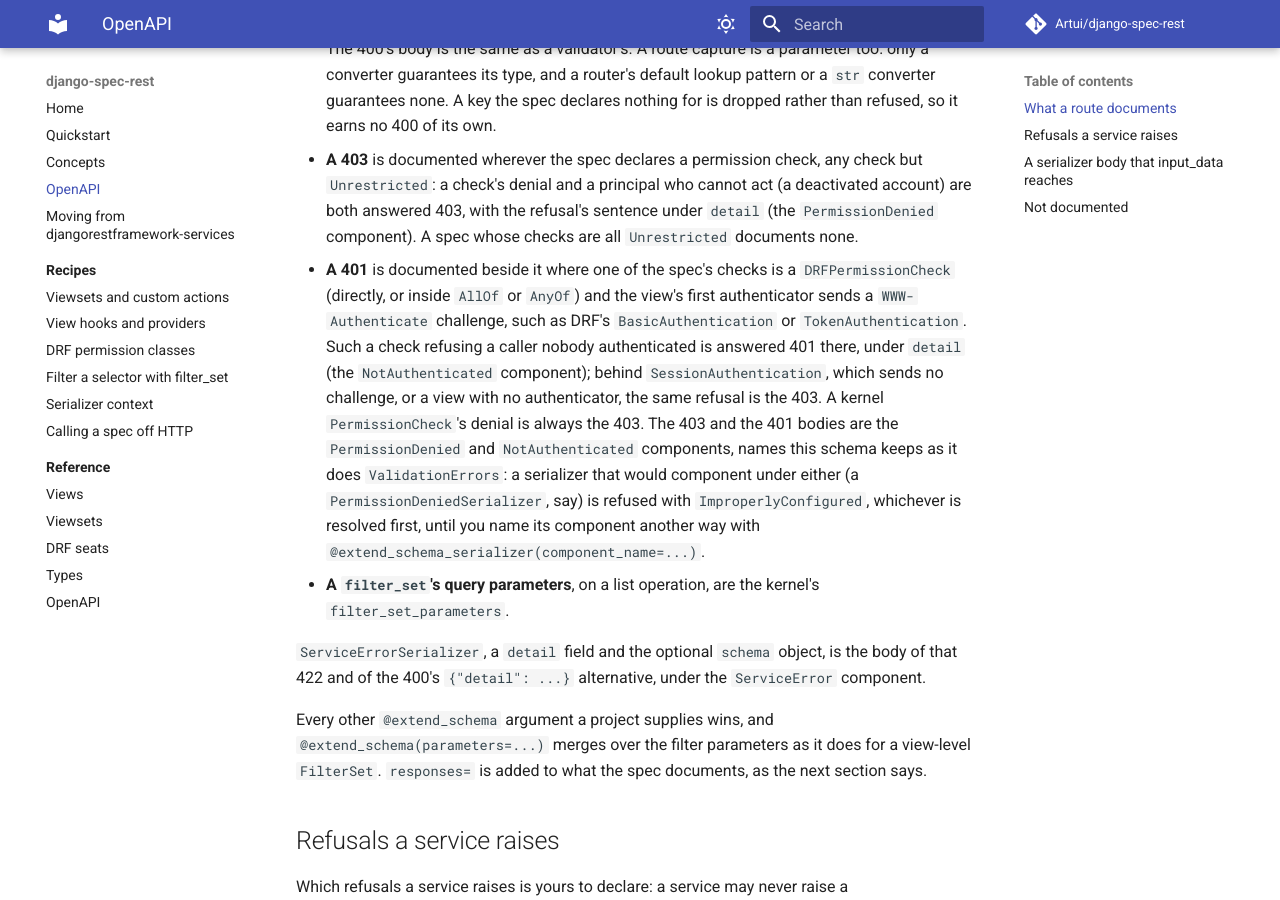
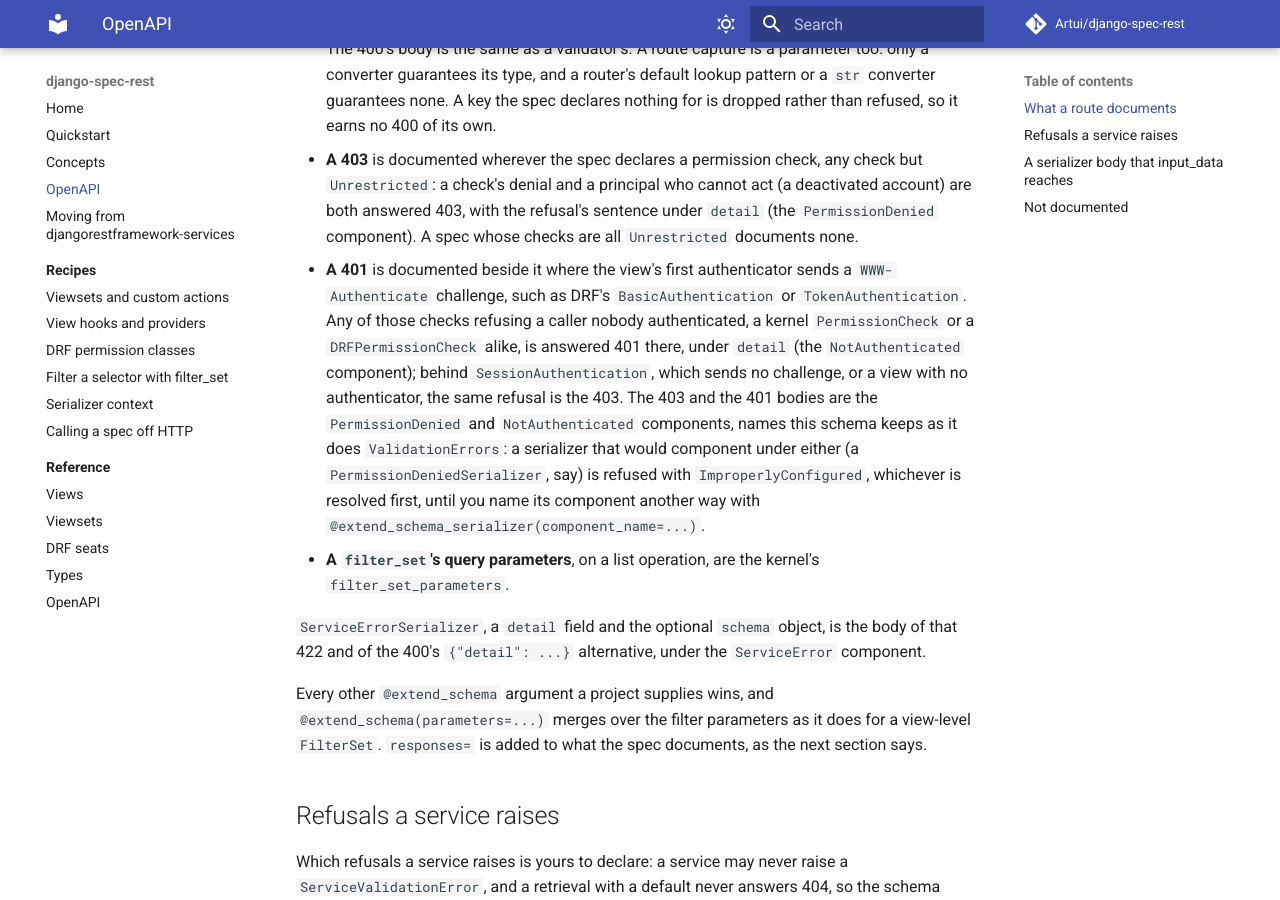
Before and after one commit to Artui/django-spec-rest, an MkDocs documentation site: the page built from docs/openapi.md, in a window 1280 px wide and 900 px high, scrolled down 1946 px. Built offline with MkDocs 1.6.1 and Material for MkDocs 9.7.7, drawn with Linux system fonts in a browser that asks for light colours; comment, search, counter and statistics services are not loaded.

Commit message:
Document a kernel check's 401 behind a challenging authenticator
A kernel PermissionCheck refusing a caller nobody authenticated is now
answered 401 where the view's first authenticator sends a challenge, as an
adapted DRF class's refusal is. The schema documents that 401 on every
operation whose spec declares a check other than Unrestricted, under the same
authenticator condition, where it took a DRFPermissionCheck among the checks.

Co-Authored-By: Claude Opus 5.5 <noreply@anthropic.com>

```diff
--- a/docs/openapi.md
+++ b/docs/openapi.md
@@ -99,14 +99,13 @@ documents a view no spec drives as drf-spectacular does.
   deactivated account) are both answered 403, with the refusal's sentence under
   `detail` (the `PermissionDenied` component). A spec whose checks are all
   `Unrestricted` documents none.
-- **A 401** is documented beside it where one of the spec's checks is a
-  `DRFPermissionCheck` (directly, or inside `AllOf` or `AnyOf`) and the view's
-  first authenticator sends a `WWW-Authenticate` challenge, such as DRF's
-  `BasicAuthentication` or `TokenAuthentication`. Such a check refusing a
-  caller nobody authenticated is answered 401 there, under `detail` (the
-  `NotAuthenticated` component); behind `SessionAuthentication`, which sends no
-  challenge, or a view with no authenticator, the same refusal is the 403. A
-  kernel `PermissionCheck`'s denial is always the 403. The 403 and the 401
+- **A 401** is documented beside it where the view's first authenticator
+  sends a `WWW-Authenticate` challenge, such as DRF's `BasicAuthentication` or
+  `TokenAuthentication`. Any of those checks refusing a caller nobody
+  authenticated, a kernel `PermissionCheck` or a `DRFPermissionCheck` alike, is
+  answered 401 there, under `detail` (the `NotAuthenticated` component); behind
+  `SessionAuthentication`, which sends no challenge, or a view with no
+  authenticator, the same refusal is the 403. The 403 and the 401
   bodies are the `PermissionDenied` and `NotAuthenticated` components, names
   this schema keeps as it does `ValidationErrors`: a serializer that would
   component under either (a `PermissionDeniedSerializer`, say) is refused with
```
Also changed, not shown: CHANGELOG.md (+8 -0 lines), 2 other files.
